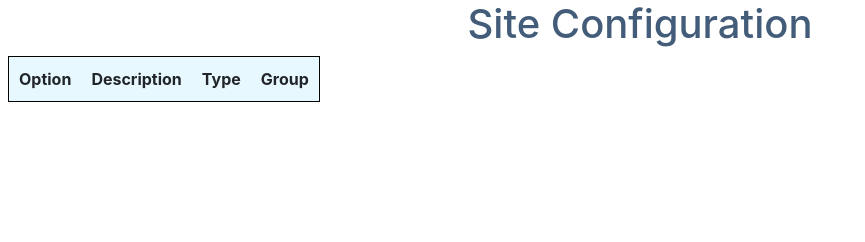
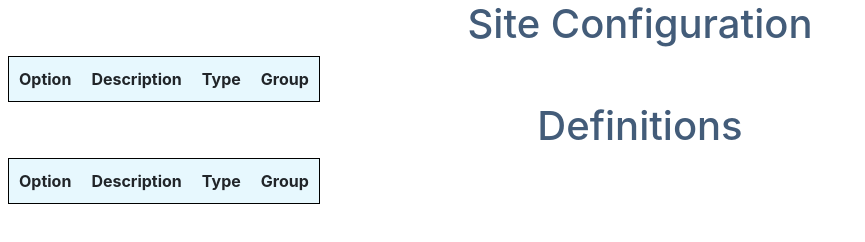
Before and after one commit to abeatrix/Schema-Lookup, a plain HTML site: page index.html in a window 1280 px wide. Shown: the whole page, without its empty margins (0-865 px from the left). Drawn offline with nearby package versions, Linux system fonts and the light colour scheme; no server answers.

Commit message:
Update table

```diff
--- a/index.html
+++ b/index.html
@@ -21,6 +21,15 @@
                 <th id="sort">Group</th>
             </tr>
         </table>
+        <h1>Definitions</h1>
+        <table id="site-config-2">
+            <tr>
+                <th>Option</th>
+                <th>Description</th>
+                <th>Type</th>
+                <th>Group</th>
+            </tr>
+        </table>
     </div>
 </body>
 </html>
--- a/scripts/json.js
+++ b/scripts/json.js
@@ -10,13 +10,17 @@ $(document).ready(()=>{
             row += `<td>${k}</td><td>${d}</td><td>${t}</td><td class="group">${g}</td></tr>`;
         })
 
+        $("#site-config-1").append(row);
+
+        row = "";
+
         $.each(data.definitions, (k, v) => {
             const d = v.description, t = v.type;
             row += d.includes("DEPRECATED") || d.includes("removed") ? "<tr class='removed p-2'>" :"<tr class='p-2'>";
             row += `<td>${k}</td><td>${d}</td><td>${t}</td><td class="group">Definitions</td></tr>`;
         })
 
-        $("#site-config-1").append(row);
+        $("#site-config-2").append(row);
 
     })
 
```
